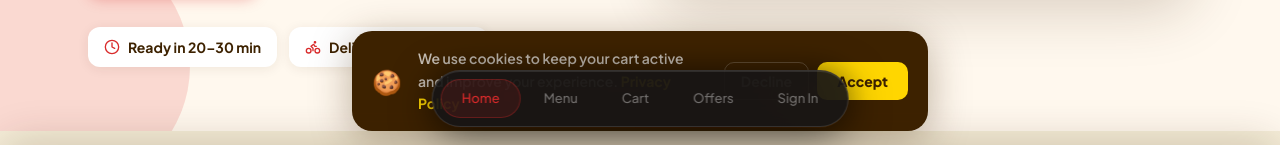
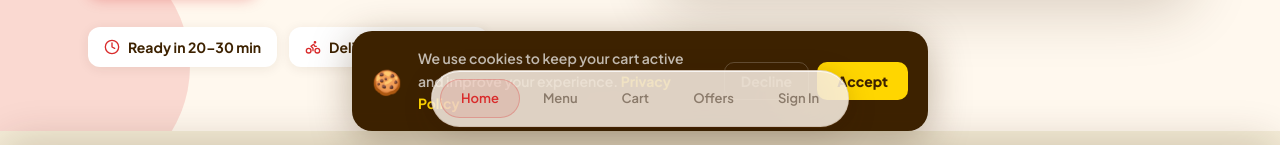
Before and after one commit to Crazy-Chips/crazy-chips-test, a Next.js app: page / in a window 1280 px wide. Shown: the part 653-798 px from the top of the page. Built offline with nearby package versions, Linux system fonts and the light colour scheme; no server answers; the database is empty.

Commit message:
Auto-update: 16 Jul 2026 19:36

```diff
--- a/components/layout/BottomNav.tsx
+++ b/components/layout/BottomNav.tsx
@@ -26,10 +26,10 @@
 
   const linkCls = (active: boolean) =>
     [
-      'text-[13px] font-[500] no-underline px-5 py-[9px] rounded-[100px] border transition-all duration-[250ms] whitespace-nowrap',
+      'text-[13px] font-[600] no-underline px-5 py-[9px] rounded-[100px] border transition-all duration-[250ms] whitespace-nowrap',
       active
-        ? 'text-[#D92B2B] bg-[#D92B2B]/[0.13] border-[#D92B2B]/30'
-        : 'text-white/[0.38] border-transparent hover:text-white hover:bg-white/[0.12] hover:scale-[1.06]',
+        ? 'text-[#D92B2B] bg-[#D92B2B]/[0.10] border-[#D92B2B]/25'
+        : 'text-[#8a7a6a] border-transparent hover:text-[#3D2200] hover:bg-[#3D2200]/[0.07] hover:scale-[1.06]',
     ].join(' ')
 
   return (
@@ -37,13 +37,13 @@
       <nav
         className="fixed bottom-5 left-1/2 -translate-x-1/2 z-[500] flex items-center justify-center p-2 rounded-[100px]"
         style={{
-          background: 'rgba(20, 20, 22, 0.9)',
-          backdropFilter: 'blur(40px) saturate(200%)',
-          WebkitBackdropFilter: 'blur(40px) saturate(200%)',
-          border: `1px solid ${scrolled ? 'rgba(255,255,255,0.18)' : 'rgba(255,255,255,0.12)'}`,
+          background: 'rgba(255, 248, 238, 0.82)',
+          backdropFilter: 'blur(40px) saturate(180%)',
+          WebkitBackdropFilter: 'blur(40px) saturate(180%)',
+          border: `1px solid ${scrolled ? 'rgba(61,34,0,0.18)' : 'rgba(61,34,0,0.10)'}`,
           boxShadow: scrolled
-            ? '0 -4px 24px rgba(0,0,0,0.2), 0 12px 48px rgba(0,0,0,0.65), inset 0 1px 0 rgba(255,255,255,0.12)'
-            : '0 -4px 24px rgba(0,0,0,0.2), 0 8px 40px rgba(0,0,0,0.55), inset 0 1px 0 rgba(255,255,255,0.10)',
+            ? '0 -2px 16px rgba(61,34,0,0.08), 0 12px 40px rgba(61,34,0,0.18), inset 0 1px 0 rgba(255,255,255,0.90)'
+            : '0 -2px 16px rgba(61,34,0,0.06), 0 8px 32px rgba(61,34,0,0.14), inset 0 1px 0 rgba(255,255,255,0.80)',
         }}
       >
         {/* Mobile: horizontally scrollable, Desktop: inline */}
@@ -58,7 +58,7 @@
           >
             Cart
             {itemCount > 0 && (
-              <span className="absolute top-1 right-2 bg-[#D92B2B] text-white text-[9px] font-[900] rounded-full min-w-[16px] h-4 flex items-center justify-center px-[3px]">
+              <span className="absolute top-1 right-2 bg-[#D92B2B] text-white text-[9px] font-[900] rounded-full min-w-[16px] h-4 flex items-center justify-center px-[3px] border border-[#FFF8EE]">
                 {itemCount}
               </span>
             )}
```
